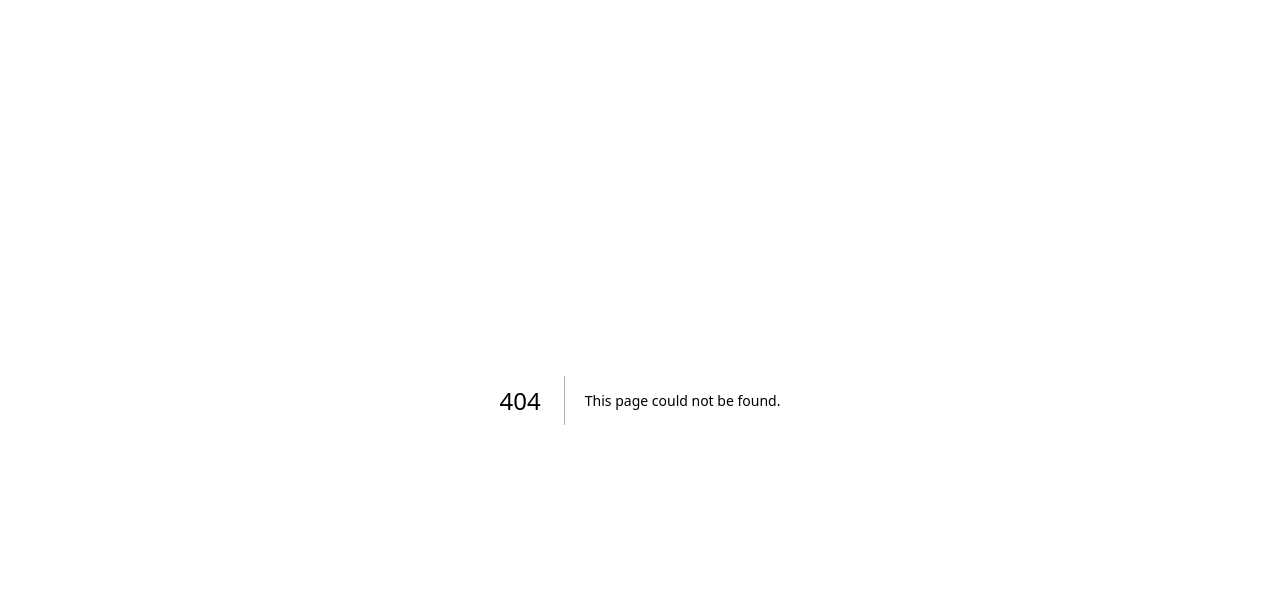
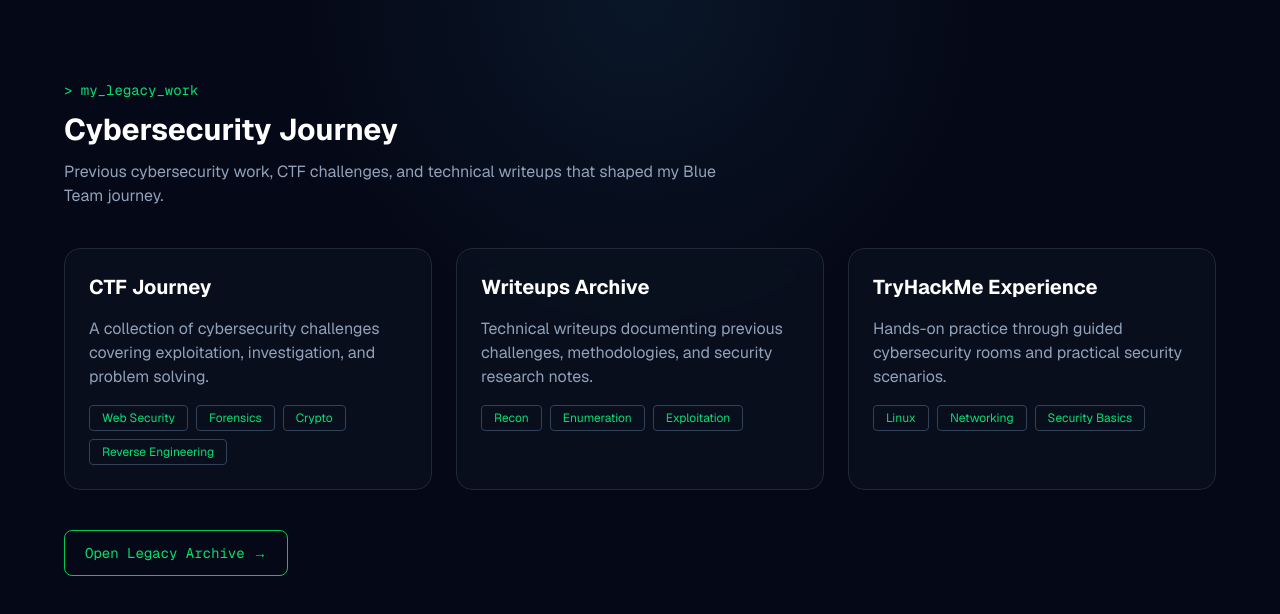
Before and after one commit to naeim179/naeem_web, a Next.js app: page /legacy in a window 1280 px wide. Before the commit this address had no page. Shown: the top 614 px of the page. Built offline with nearby package versions, Linux system fonts and the light colour scheme.

Commit message:
feat: add legacy cybersecurity section

```diff
--- /dev/null
+++ b/app/legacy/page.tsx
@@ -0,0 +1,9 @@
+import Legacy from "@/components/Legacy";
+
+export default function LegacyPage() {
+  return (
+    <main>
+      <Legacy />
+    </main>
+  );
+}
--- a/app/page.tsx
+++ b/app/page.tsx
@@ -2,6 +2,7 @@ import About from "@/components/About";
 import FeaturedWork from "@/components/FeaturedWork";
 import Hero from "@/components/Hero";
 import Labs from "@/components/Labs";
+import Legacy from "@/components/Legacy";
 import Navbar from "@/components/Navbar";
 import Reports from "@/components/Reports";
 import Skills from "@/components/Skills";
@@ -18,6 +19,7 @@ export default function Home() {
         <Skills />
         <Reports />
         <Labs />
+        <Legacy />
       </main>
     </>
   );
--- a/components/LabCard.tsx
+++ b/components/LabCard.tsx
@@ -0,0 +1,34 @@
+type LabCardProps = {
+  title: string;
+  description: string;
+  tools: string[];
+};
+
+export default function LabCard({
+  title,
+  description,
+  tools,
+}: LabCardProps) {
+  return (
+    <div className="glass-card p-6 transition hover:-translate-y-1 hover:border-sky-400">
+      <h3 className="text-xl font-bold text-white">
+        {title}
+      </h3>
+
+      <p className="mt-4 leading-7 text-slate-400">
+        {description}
+      </p>
+
+      <div className="mt-5 flex flex-wrap gap-2">
+        {tools.map((tool) => (
+          <span
+            key={tool}
+            className="rounded-md border border-slate-700 px-3 py-1 text-xs text-green-400"
+          >
+            {tool}
+          </span>
+        ))}
+      </div>
+    </div>
+  );
+}
--- /dev/null
+++ b/components/Legacy.tsx
@@ -0,0 +1,74 @@
+import LegacyCard from "./LegacyCard";
+
+const legacyItems = [
+  {
+    title: "CTF Journey",
+    description:
+      "A collection of cybersecurity challenges covering exploitation, investigation, and problem solving.",
+    skills: [
+      "Web Security",
+      "Forensics",
+      "Crypto",
+      "Reverse Engineering",
+    ],
+  },
+  {
+    title: "Writeups Archive",
+    description:
+      "Technical writeups documenting previous challenges, methodologies, and security research notes.",
+    skills: [
+      "Recon",
+      "Enumeration",
+      "Exploitation",
+    ],
+  },
+  {
+    title: "TryHackMe Experience",
+    description:
+      "Hands-on practice through guided cybersecurity rooms and practical security scenarios.",
+    skills: [
+      "Linux",
+      "Networking",
+      "Security Basics",
+    ],
+  },
+];
+
+export default function Legacy() {
+  return (
+    <section className="container py-20">
+      <div className="mb-10">
+        <p className="font-mono text-sm text-green-400">
+          &gt; my_legacy_work
+        </p>
+
+        <h2 className="mt-3 text-3xl font-bold text-white">
+          Cybersecurity Journey
+        </h2>
+
+        <p className="mt-3 max-w-2xl text-slate-400">
+          Previous cybersecurity work, CTF challenges, and technical
+          writeups that shaped my Blue Team journey.
+        </p>
+      </div>
+
+      <div className="grid gap-6 md:grid-cols-3">
+        {legacyItems.map((item) => (
+          <LegacyCard
+            key={item.title}
+            {...item}
+          />
+        ))}
+      </div>
+
+      <div className="mt-10">
+        <a
+          href="/legacy/ctf-portfolio"
+          className="inline-block rounded-lg border border-green-500 px-5 py-3 font-mono text-sm text-green-400 transition hover:bg-green-500 hover:text-black"
+        >
+          Open Legacy Archive →
+        </a>
+      </div>
+    </section>
+  );
+}
--- /dev/null
+++ b/components/LegacyCard.tsx
@@ -0,0 +1,34 @@
+type LegacyCardProps = {
+  title: string;
+  description: string;
+  skills: string[];
+};
+
+export default function LegacyCard({
+  title,
+  description,
+  skills,
+}: LegacyCardProps) {
+  return (
+    <div className="glass-card p-6">
+      <h3 className="text-xl font-bold text-white">
+        {title}
+      </h3>
+
+      <p className="mt-4 text-slate-400">
+        {description}
+      </p>
+
+      <div className="mt-4 flex flex-wrap gap-2">
+        {skills.map((skill) => (
+          <span
+            key={skill}
+            className="rounded border border-slate-700 px-3 py-1 text-xs text-green-400"
+          >
+            {skill}
+          </span>
+        ))}
+      </div>
+    </div>
+  );
+}
```
